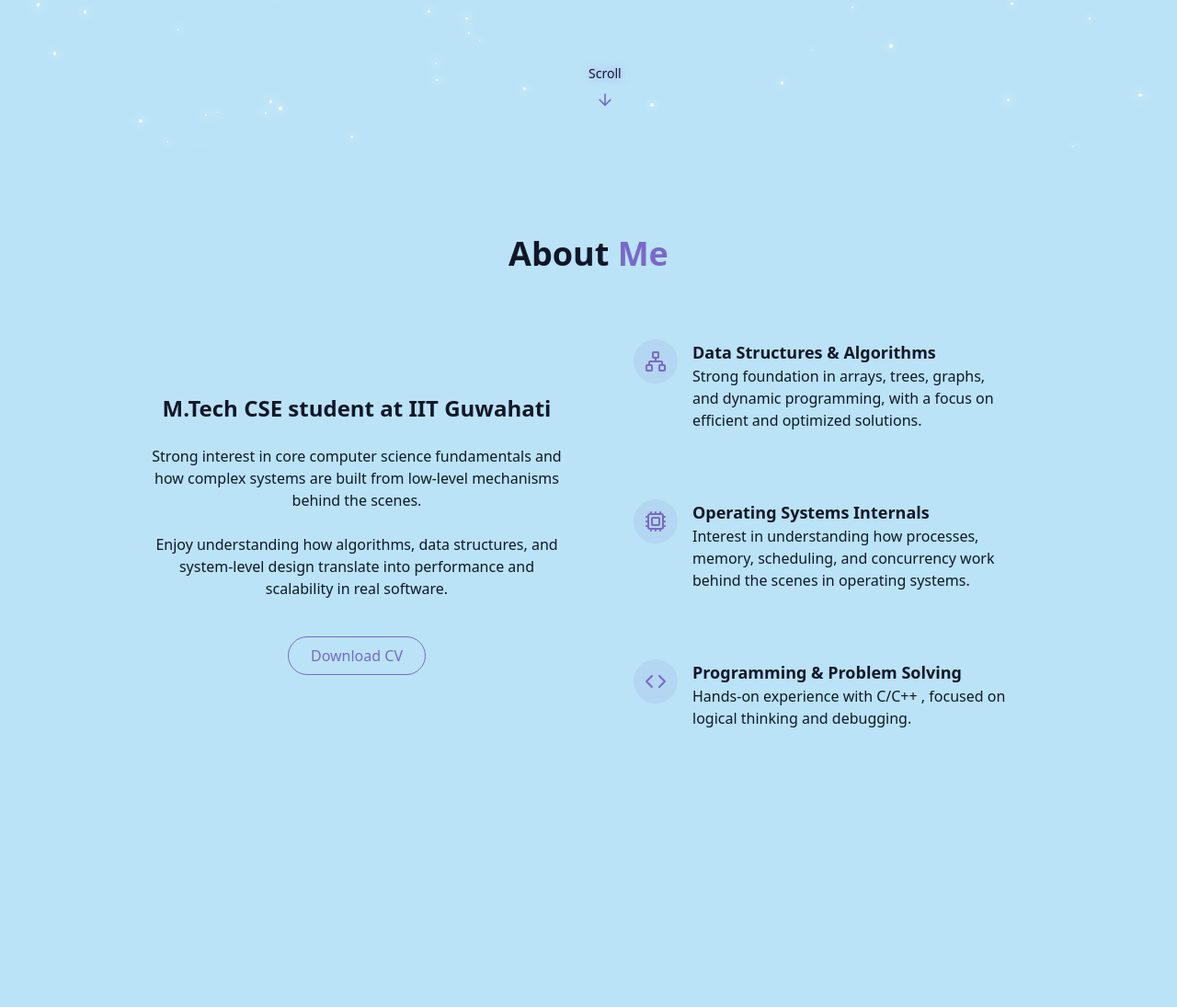
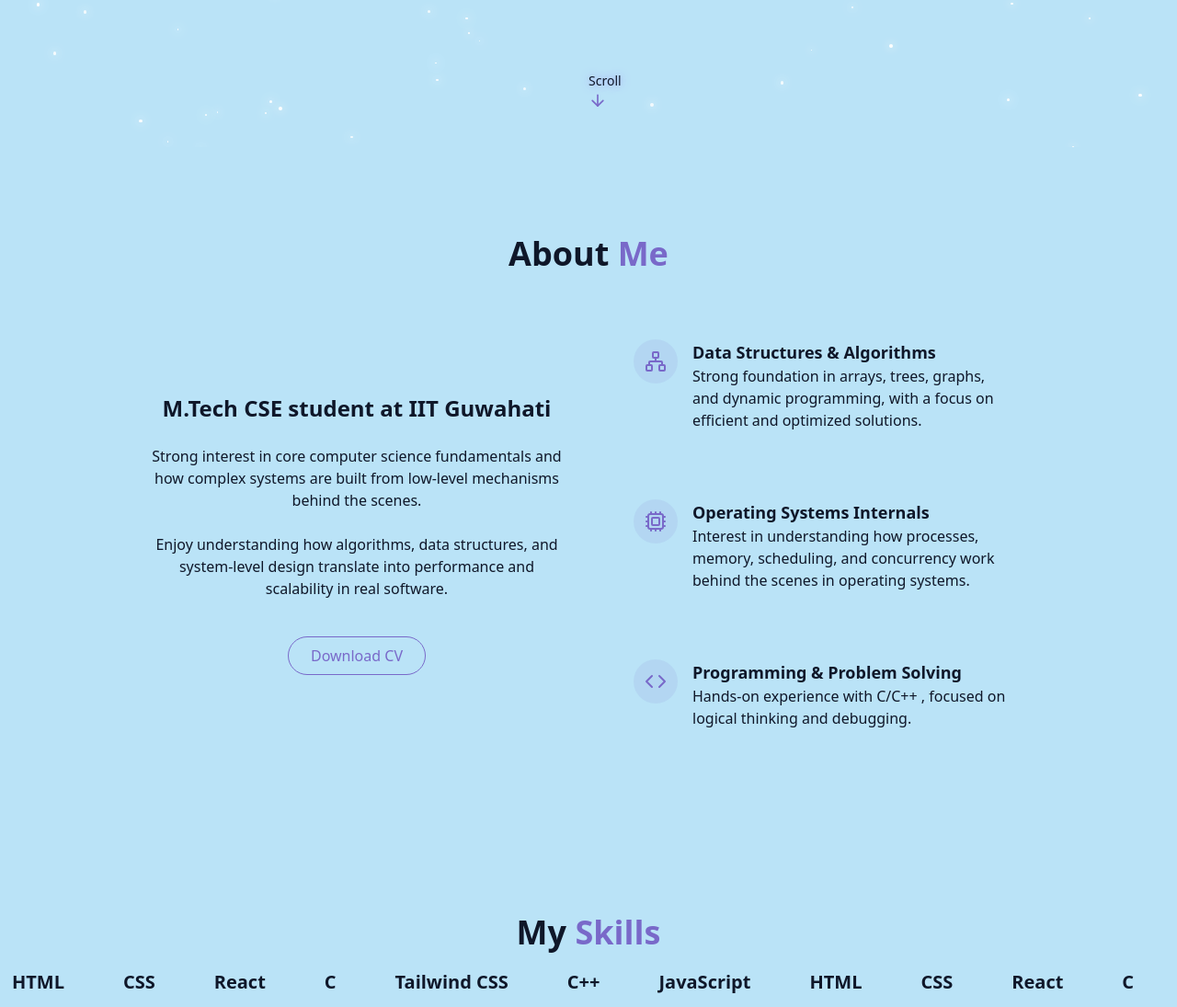
Before and after one commit to isha152002/portfolio, a React (Vite) app: page / in a window 1280 px wide. Shown: the part 640-1735 px from the top of the page at 92% size. Before the commit the page ends 1554 px from the top, so only its background shows below. Built offline with nearby package versions, Linux system fonts and the light colour scheme.

Commit message:
skill section created

```diff
--- a/src/components/HeroSection.jsx
+++ b/src/components/HeroSection.jsx
@@ -25,8 +25,10 @@
         </div>
 
         <div className="absolute bottom-8 left-1/2 transform-transalate-x-1/2 flex flex-col items-center animate-bounce">
+        <a href="#about">
             <span className="text-sm text-muted-foreground mb-2 text-glow"> Scroll </span>
             <ArrowDown className="h-5 w-5 text-primary "/>
+            </a>
         </div>
     </section>
     )
--- a/src/components/SkillsSection.jsx
+++ b/src/components/SkillsSection.jsx
@@ -1,3 +1,30 @@
+
+const skills=[
+    "HTML",
+    "CSS",
+    "React",
+    "C",
+    "Tailwind CSS",
+    "C++",
+    "JavaScript",
+    //add more later
+]
+
 export const SkillsSection = () =>{
-    return <section></section>
+    return (<section id="skills">
+        <div className="mt-20 animate-fade-in animation-delay-600">
+            <h2 className="text-3xl md:text-4xl font-bold mb-1 text-center">
+                    My<span className="text-primary"> Skills</span>
+                </h2>
+            <div className="relative overflow-hidden">
+                <div className="flex animate-slide">
+                    {[...skills,...skills,...skills].map((skill,idx)=>(
+                        <div key={idx} className="flex-shrink-0 px-8 py-4">
+                            <span className="text-xl font-semibold text-muted-foreground/50 hover:text-muted-foreground transition-colors">{skill}</span>
+                        </div>
+                    ))}
+                </div>
+            </div>
+        </div>
+    </section>)
 }
--- a/src/index.css
+++ b/src/index.css
@@ -20,6 +20,7 @@
   --animate-fade-in-delay-4: fade-in 0.7s ease-out 0.8s forwards;
   --animate-meteor: meteor 5s linear infinite;
   --animate-meteorStar: meteorStar 1s linear infinite;
+  --animate-slide: slide 15s linear infinite;
 
   @keyframes float{
     0%,
@@ -74,6 +75,17 @@
     100%{
       transform: rotate(230deg) translateX(-500px);
       opacity:0;
+    }
+  }
+
+   @keyframes slide{
+    0%{
+      transform: translateX(0);
+
+    }
+    100%{
+      transform:  translateX(-50px);
+
     }
   }
 }
--- a/src/pages/Home.jsx
+++ b/src/pages/Home.jsx
@@ -4,6 +4,7 @@
 import {HeroSection} from "@/components/HeroSection"
 import {AboutSection} from "@/components/AboutSection"
 import {SkillsSection} from "@/components/SkillsSection"
+import { ProjectSection } from "../components/ProjectSection";
 
 export const Home = () =>{
     return (
@@ -23,6 +24,7 @@
         <HeroSection />
         <AboutSection />
         <SkillsSection />
+        <ProjectSection />
     </main>
 
     {/*footer */}
```
